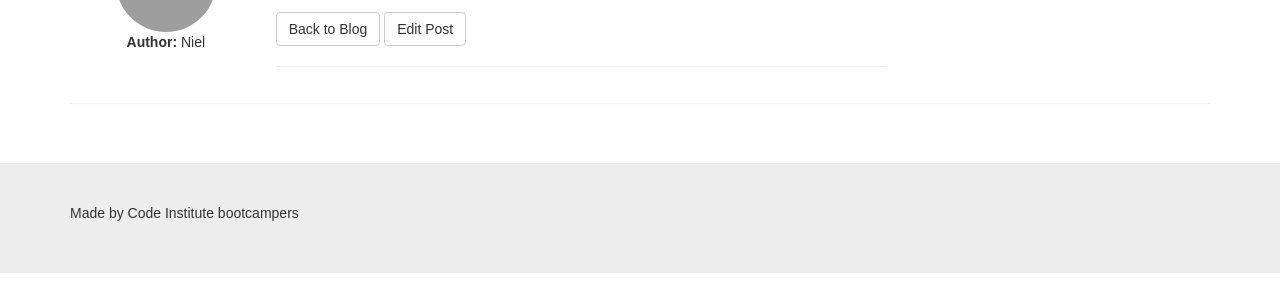
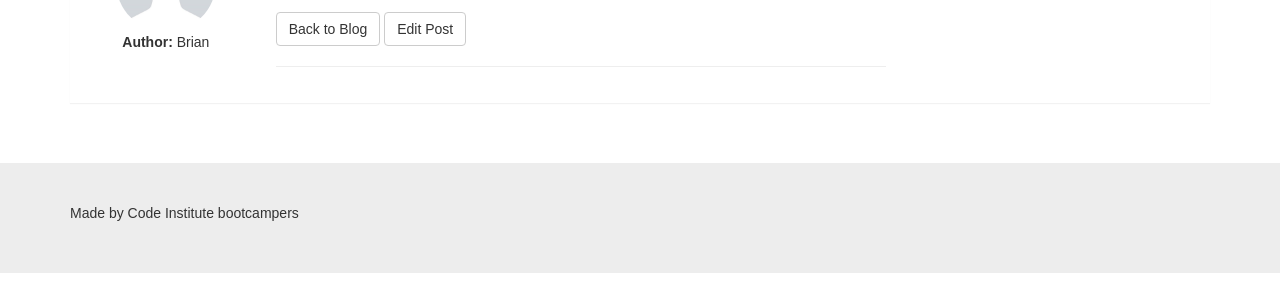
Before and after one commit to bglynch/django-blog, a Django app: template posts/templates/posts/postdetail.html in a window 1280 px wide. Shown: the part 373-665 px from the top of the page. Run offline with Django 3.2, Linux system fonts and the light colour scheme; the template is opened without the code that fills it, so the values that code supplies are empty; some libraries are stand-ins or nearby versions; grey boxes are pictures that could not be loaded.

Commit message:
bugfix: profile picture not showing in unique blog page

```diff
--- a/posts/templates/posts/postdetail.html
+++ b/posts/templates/posts/postdetail.html
@@ -1,11 +1,12 @@
 {% extends "base.html" %}
+{% load static from staticfiles %}
 {% block content %}
     <div class="row">
         <div class="col-md-2 col-sm-3 text-center">
             <a class="story-img" href="#">
-                <img src="/media/img/profile.jpg" class="img-circle">
+                <img src="{% static 'images/profile.jpg' %}" class="img-circle">
             </a>
-            <p><span class="boldtext">Author:</span> Niel</p>
+            <p><span class="boldtext">Author:</span> Brian</p>
         </div>
         <div class="col-sm-10 col-md-9">
             {% if post.image %}
```
